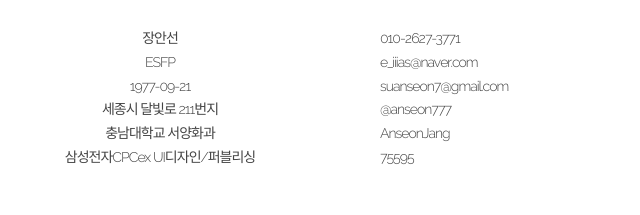
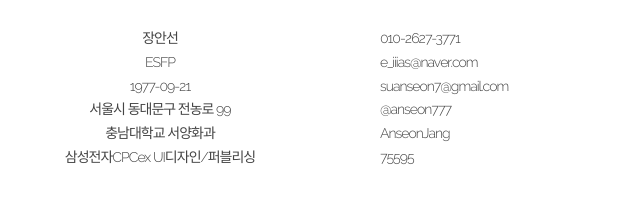
Before and after one commit to anseonjang/janganseon-portfolio, a plain HTML site: page index.html in a window 1280 px wide. Shown: the part 1002-1217 px from the top of the page, 0-640 px from the left. Drawn offline with nearby package versions, Linux system fonts and the light colour scheme; some icons are missing; files whose address does not match are found by name.

Commit message:
Update index.html

```diff
--- a/index.html
+++ b/index.html
@@ -82,7 +82,7 @@
                         <dd>장안선</dd>
                         <dd>ESFP</dd>
                         <dd>1977-09-21</dd>
-                        <dd>세종시 달빛로 211번지 </dd>
+                        <dd>서울시 동대문구 전농로 99</dd>
                         <dd>충남대학교 서양화과</dd>
                         <dd>삼성전자CPCex UI디자인/퍼블리싱</dd>
                     </dl>
```
